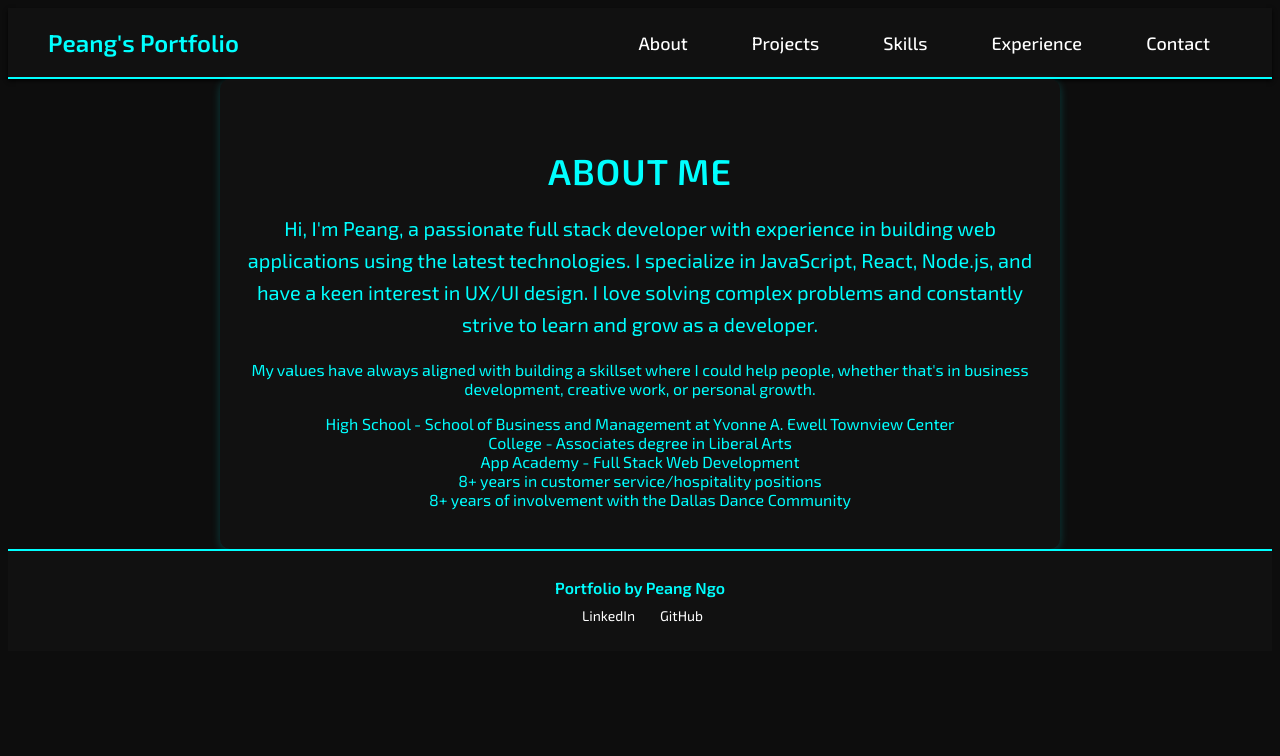
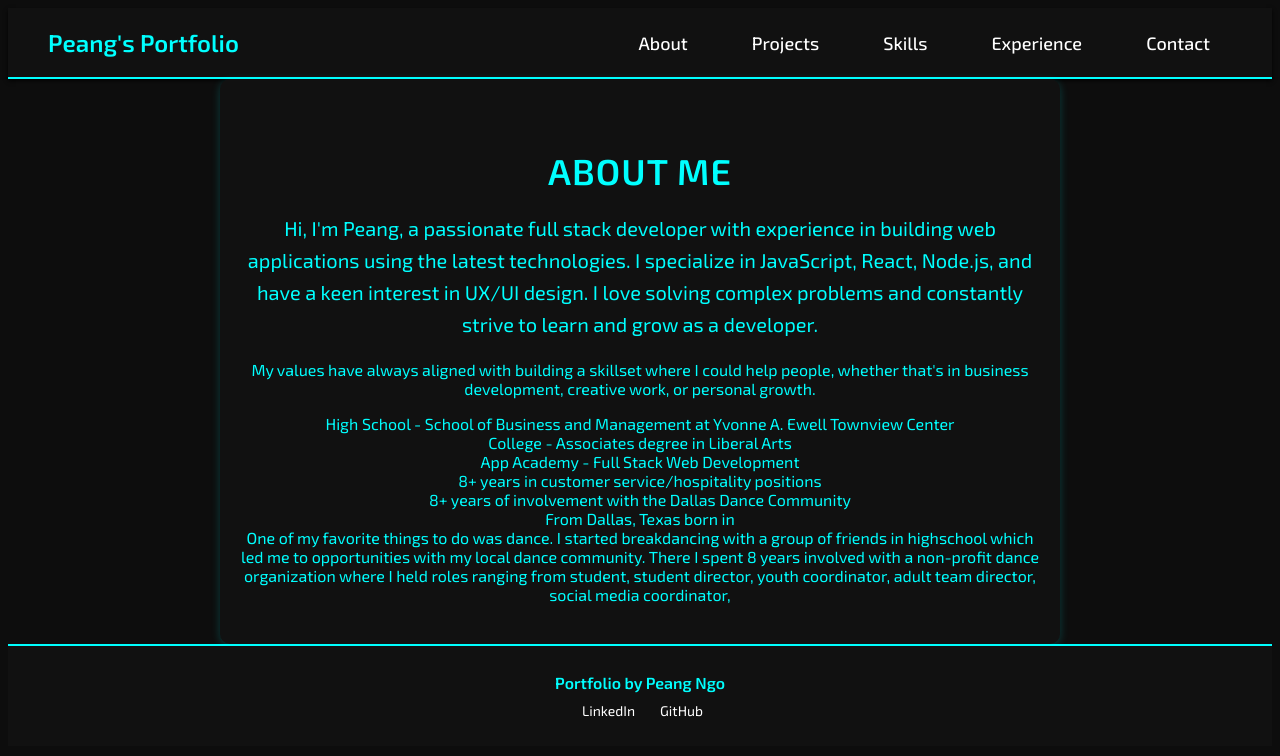
Before and after one commit to pingno/Show, a React (Create React App) app in the folder show/: page /about in a window 1280 px wide. Shown: the top 756 px of the page. Built offline with nearby package versions, Linux system fonts and the light colour scheme.

Commit message:
small dance desc will add upon more

```diff
--- a/show/src/components/About/index.js
+++ b/show/src/components/About/index.js
@@ -28,7 +28,12 @@ const About = () => {
       <div>8+ years in customer service/hospitality positions</div>
       <div>8+ years of involvement with the Dallas Dance Community</div>
 
+      <div>From Dallas, Texas born in </div>
 
+      <div>One of my favorite things to do was dance.  I started breakdancing with a group of friends in highschool which led me to opportunities
+        with my local dance community.  There I spent 8 years involved with a non-profit dance organization where I held roles
+        ranging from student, student director, youth coordinator, adult team director, social media coordinator,
+      </div>
 
     </div>
   );
```
